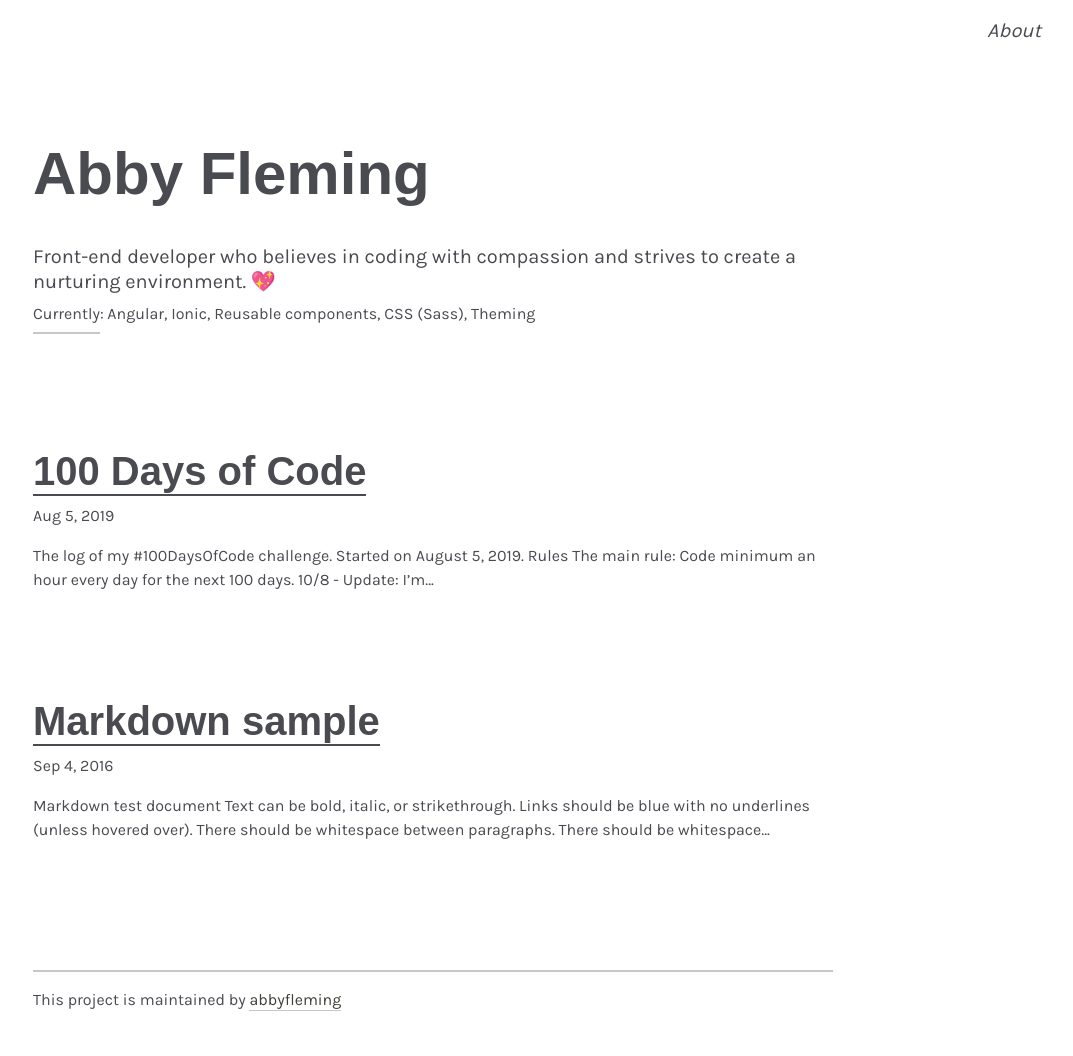
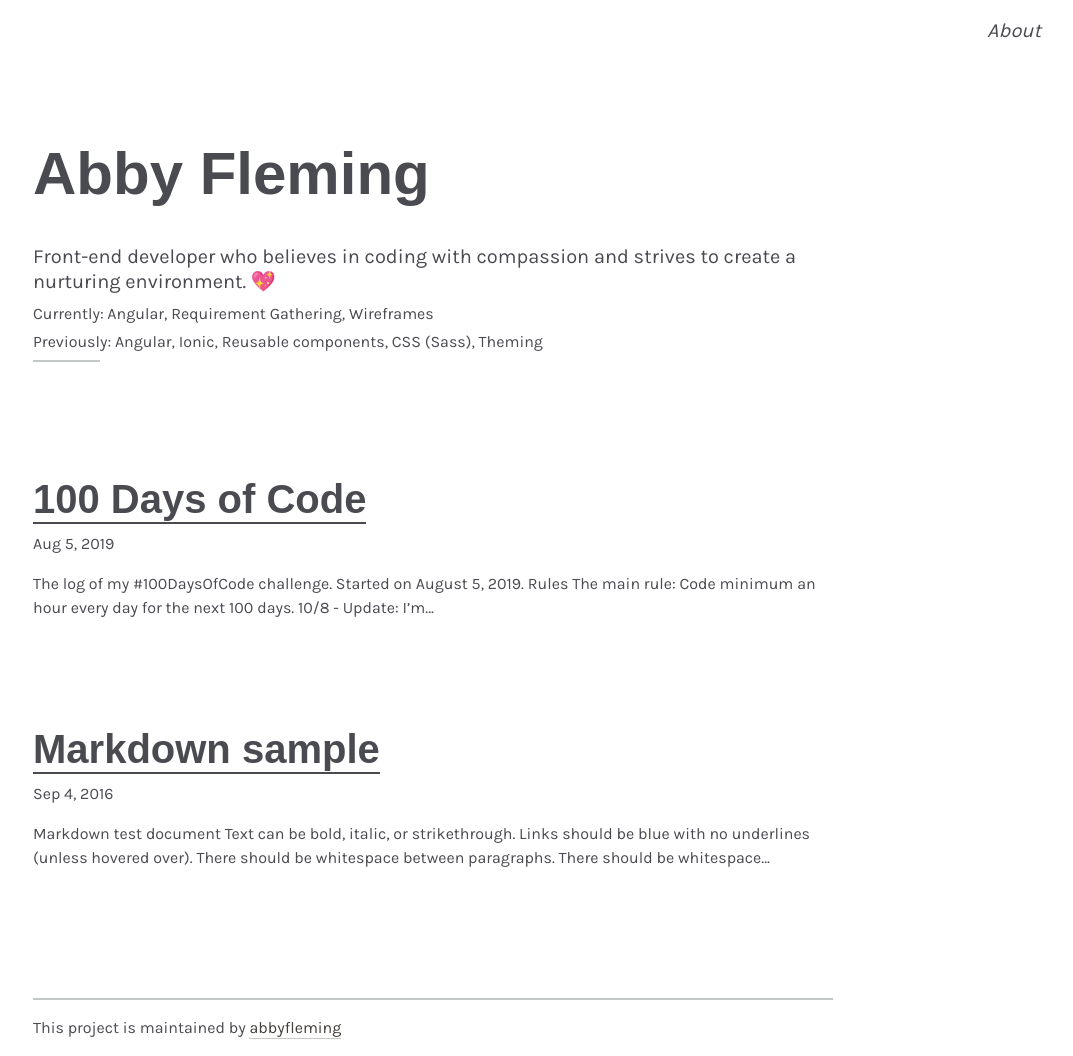
Before and after one commit to abbyfleming/abbyfleming.github.io, a Jekyll site: the page built from index.html, in a window 1280 px wide. Shown: the whole page, without its empty margins (207-1280 px from the left). Built offline with Jekyll 4.4.1, drawn with Linux system fonts in a browser that asks for light colours; some web fonts are replaced; before the commit the page ends 1028 px from its top, so only the background shows below that.

Commit message:
add previously to home page

```diff
--- a/_config.yml
+++ b/_config.yml
@@ -16,7 +16,8 @@
 title: Abby Fleming
 description: Front-end developer who believes in coding with compassion and strives to create a nurturing environment.
 # baseurl: "/athena" # the subpath of your site, e.g. /blog
-currently: Angular, Ionic, Reusable components, CSS (Sass), Theming
+currently: Angular, Requirement Gathering, Wireframes
+previously: Angular, Ionic, Reusable components, CSS (Sass), Theming
 url: "https://www.abbywritescode.com" # the base hostname & protocol for your site
 github_repo: "" # the GitHub repo name for your project
 github_username: abbyfleming
--- a/_layouts/home.html
+++ b/_layouts/home.html
@@ -27,6 +27,7 @@
           <div class="clearfix mb-2 py-1">
             <p class="h4 lh-condensed font-smoothing pb-0">{{ site.description }} 💖</p>
             <p class="h5 lh-condensed font-smoothing">Currently: {{ site.currently }} </p>
+            <p class="h5 lh-condensed font-smoothing">Previously: {{ site.previously }} </p>
             <div class="col-1 sm-width-full border-top-thick">
             </div>
           </div>
```
